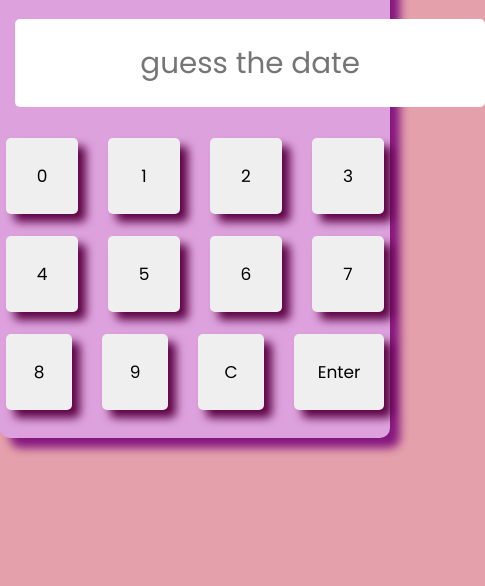
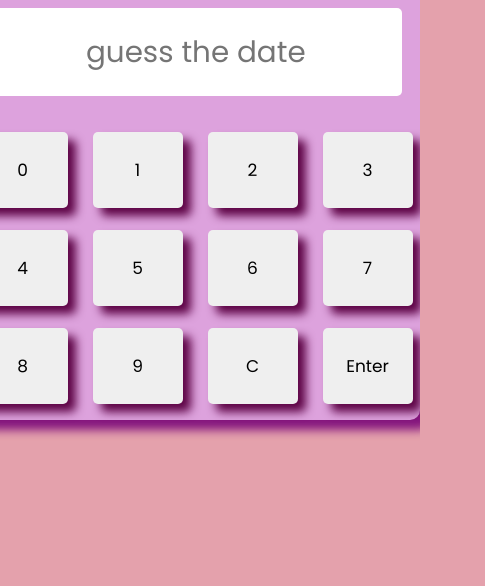
Before and after one commit to erichestella/cutie-gift-for-someone, a plain HTML site: page index.html in a window 390 px wide. Shown: the part 258-844 px from the top of the page, 485 px wide, since content can reach past the window. Drawn offline with Linux system fonts and the light colour scheme; a web font is replaced by a local one.

Commit message:
fixed some errors

```diff
--- a/kimi.css
+++ b/kimi.css
@@ -14,12 +14,13 @@ body {
     align-items: center;
     background-color: rgb(228, 161, 172);
     flex-direction: column;
+    padding: 10px; /* Prevents elements from touching the edges */
 }
 
 #passcode-body {
-    height: 65vh;
-    width: 100vw;
-    max-width: 500px;
+    /* height: 65vh; */
+    width: 120vw;
+    max-width: 450px;
     background-color: rgb(221, 162, 221);
     border-radius: 10px;
     box-shadow: 10px 10px 10px rgb(133, 22, 126);
@@ -53,7 +54,7 @@ body {
 }
 
 #pass-screen {
-    padding: 5px;
+    padding: 10px;
 }
 
 #screen {
@@ -64,7 +65,7 @@ body {
     justify-content: center;
     align-items: center;
     display: flex;
-    width: 16em;
+    width: 14em;
     text-align: center;
     font-size: 29.4px;
     margin: 10px;
@@ -73,7 +74,7 @@ body {
 
 .number_row {
     display: flex;
-    gap: 30px;
+    gap: 25px;
     justify-content: center;
     margin: 6px;
 
@@ -104,3 +105,19 @@ body {
     background-color: rgb(64, 3, 163);
     transform: scale(0.7); /*changed the form of the button*/
 }
+
+@media (max-width: 400px) {
+    #passcode-body {
+        width: 150vw;
+        max-width: 450px;
+        display: flex;
+        flex-direction: column;
+        gap: 10px;
+        padding-bottom: 10px;
+    }
+
+    /* .number_row button {
+        width: 60px;
+        font-size: 14px;
+    } */
+}
```
